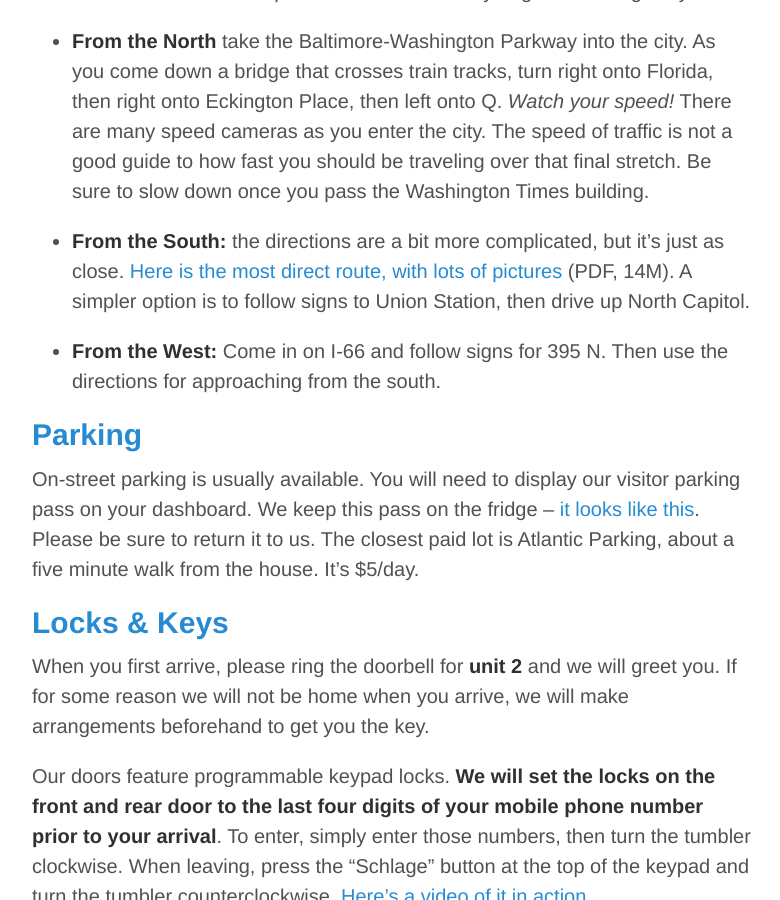
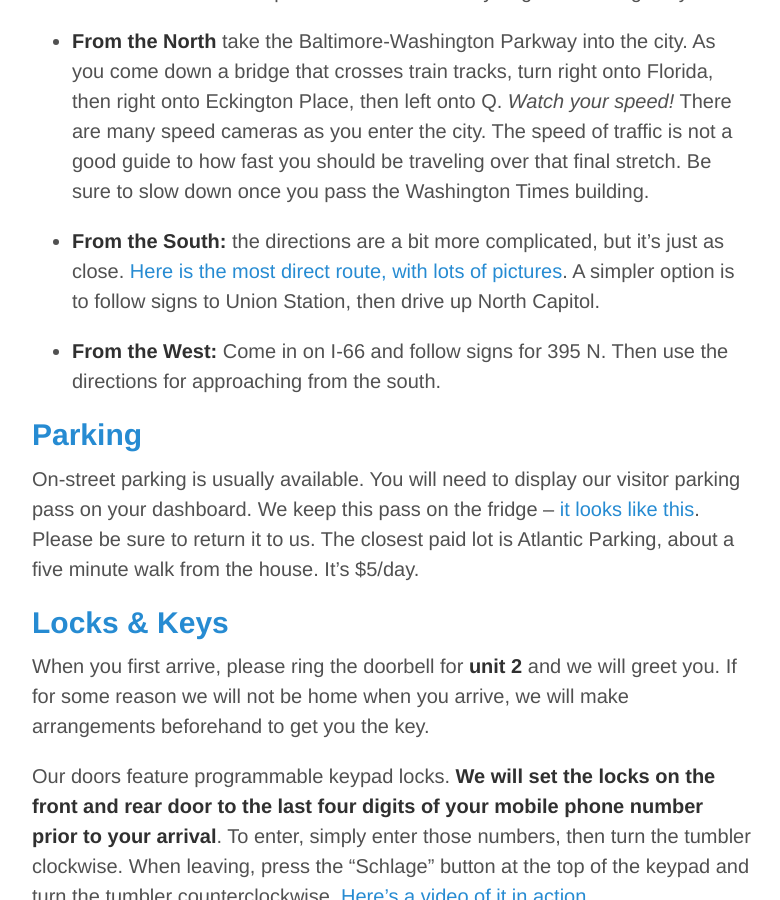
Before and after one commit to sbma44/sbma44.github.io, a Jekyll site: the page built from airbnb/index.md, in a window 1280 px wide and 900 px high, scrolled down 1838 px. Shown: the whole window, without its empty margins (248-1028 px from the left). Built offline with Jekyll 4.4.1, drawn with Linux system fonts in a browser that asks for light colours.

Commit message:
get rid of PDF for directions

```diff
--- a/_includes/head.html
+++ b/_includes/head.html
@@ -24,7 +24,7 @@
 
   <!-- Icons -->
   <link rel="apple-touch-icon-precomposed" sizes="144x144" href="{{ site.baseurl }}public/apple-touch-icon-precomposed.png">
-  {% if page.id == 'airbnb' %}
+  {% if page.id contains 'airbnb' %}
   <link rel="shortcut icon" href="{{ site.baseurl }}public/airbnb.ico">
   {% else %}
   <link rel="shortcut icon" href="{{ site.baseurl }}public/favicon.ico">
--- a/airbnb/index.md
+++ b/airbnb/index.md
@@ -40,7 +40,7 @@
 
 - **From the North** take the Baltimore-Washington Parkway into the city. As you come down a bridge that crosses train tracks, turn right onto Florida, then right onto Eckington Place, then left onto Q. *Watch your speed!* There are many speed cameras as you enter the city. The speed of traffic is not a good guide to how fast you should be traveling over that final stretch. Be sure to slow down once you pass the Washington Times building.
 
-- **From the South:** the directions are a bit more complicated, but it's just as close. [Here is the most direct route, with lots of pictures](/public/directions.pdf) (PDF, 14M). A simpler option is to follow signs to Union Station, then drive up North Capitol.
+- **From the South:** the directions are a bit more complicated, but it's just as close. [Here is the most direct route, with lots of pictures](/airbnb/directions-from-south/). A simpler option is to follow signs to Union Station, then drive up North Capitol.
 
 - **From the West:** Come in on I-66 and follow signs for 395 N. Then use the directions for approaching from the south.
 
```
Also changed, not shown: airbnb/directions-from-south/index.md (added, +45 -0 lines), public/1.jpg (added), public/10.jpg (added), public/2.jpg (added), public/3.jpg (added), public/4.jpg (added), public/5.jpg (added), public/6.jpg (added), public/7.jpg (added), public/8.jpg (added), public/9.jpg (added).
